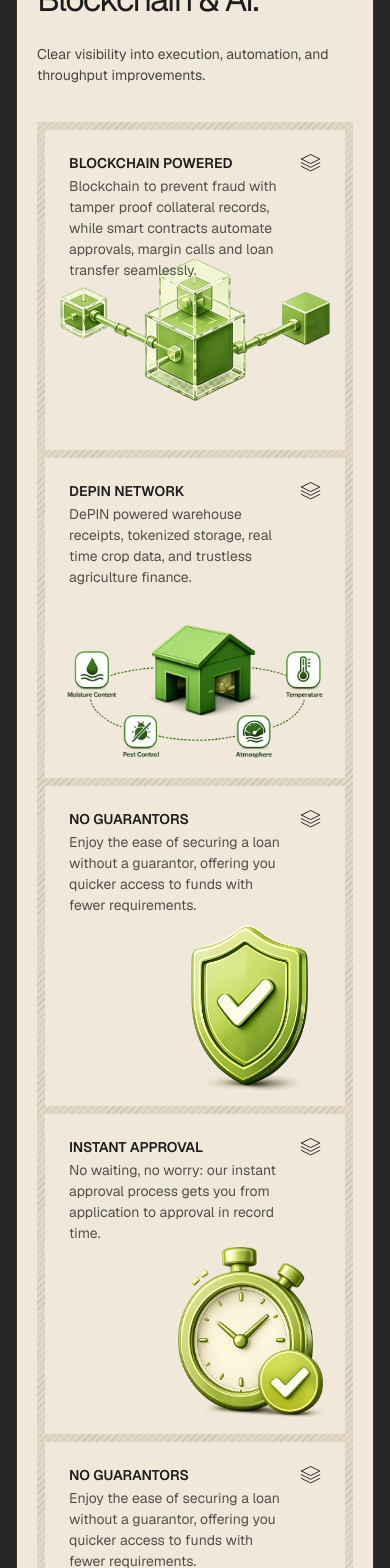
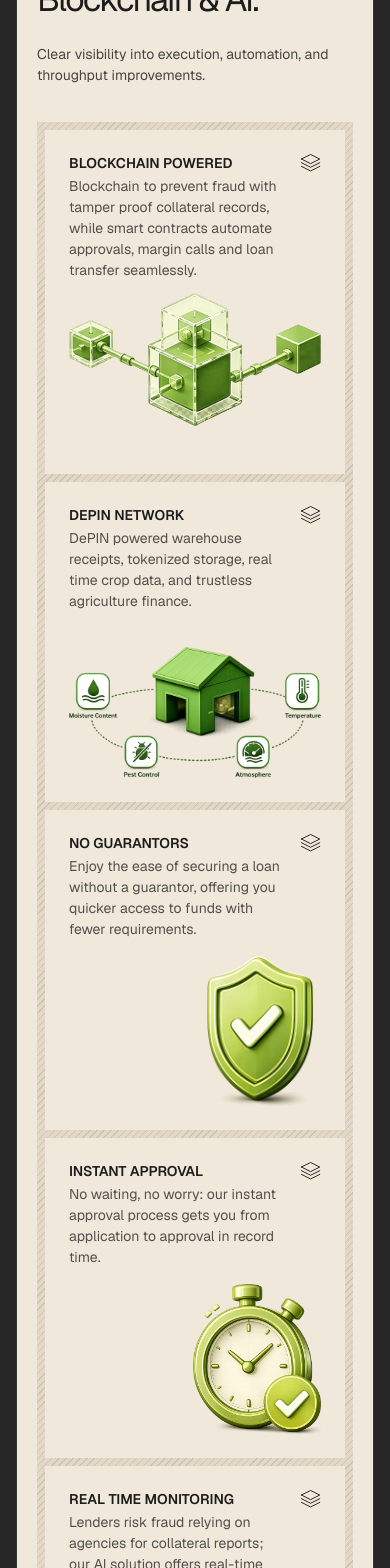
Before and after one commit to ashpreetsinghanand/Website, a React (Vite) app: page / in a window 390 px wide. Shown: the part 7320-8888 px from the top of the page. Built offline with nearby package versions, Linux system fonts and the light colour scheme.

Commit message:
Fit the feature artwork under each card's copy.
Tiles scale their images in the space below the text, the chart card is Real Time Monitoring, and the rate graphic stays pinned.

```diff
--- a/src/components/Sections.tsx
+++ b/src/components/Sections.tsx
@@ -296,12 +296,14 @@ export function Systems() {
 
 /* ---------- features bento ---------- */
 
-// Image boxes are the visible artwork (padding trimmed), placed as in the Figma at 1920px.
+// Images fill the space left under the text (so they never cover it); `pinned` keeps one absolutely placed instead.
 function Tile({
   title,
   text,
   image,
   imageClass = '',
+  place = 'items-end justify-center',
+  pinned = false,
   textClass = 'max-w-[340px]',
   className = '',
 }: {
@@ -309,11 +311,13 @@ function Tile({
   text: string
   image?: string
   imageClass?: string
+  place?: string
+  pinned?: boolean
   textClass?: string
   className?: string
 }) {
   return (
-    <article className={`relative min-h-[320px] overflow-hidden bg-paper p-6 lg:min-h-0 lg:p-7 ${className}`}>
+    <article className={`relative flex min-h-[320px] flex-col overflow-hidden bg-paper p-6 lg:min-h-0 lg:p-7 ${className}`}>
       <div className="relative z-10 flex items-start justify-between gap-4">
         <div className={textClass}>
           <strong className="block text-[14px] leading-[18px] font-semibold text-ink uppercase">{title}</strong>
@@ -321,7 +325,12 @@ function Tile({
         </div>
         <LayersMark className="h-[18px] w-5 shrink-0 text-ink" />
       </div>
-      {image && <img src={image} alt="" className={`pointer-events-none absolute ${imageClass}`} />}
+      {image && pinned && <img src={image} alt="" className={`pointer-events-none absolute ${imageClass}`} />}
+      {image && !pinned && (
+        <div className={`mt-3 flex min-h-0 flex-1 ${place}`}>
+          <img src={image} alt="" className={`max-h-full max-w-full object-contain ${imageClass}`} />
+        </div>
+      )}
     </article>
   )
 }
@@ -334,37 +343,41 @@ export function Features() {
         <div className="hatch mx-5 mt-9 grid gap-2 bg-tan p-2 [--hatch:rgb(74_72_68/0.14)] lg:mx-9 lg:grid-cols-[1fr_2fr]">
           <div className="flex flex-col gap-2">
             <Tile
-              className="lg:h-[452px]"
+              className="lg:flex-[452]"
               title="Blockchain powered"
               text="Blockchain to prevent fraud with tamper proof collateral records, while smart contracts automate approvals, margin calls and loan transfer seamlessly."
               image="/assets/cubes.webp"
-              imageClass="bottom-[49px] left-1/2 w-[384px] max-w-[90%] -translate-x-1/2"
+              place="items-center justify-center pb-6" imageClass="w-[384px]"
             />
             <Tile
-              className="lg:h-[324px]"
+              className="lg:flex-[324]"
               title="DePIN network"
               text="DePIN powered warehouse receipts, tokenized storage, real time crop data, and trustless agriculture finance."
               image="/assets/house.webp"
-              imageClass="bottom-5 left-1/2 w-[297px] max-w-[85%] -translate-x-1/2"
+              imageClass="w-[297px]"
             />
           </div>
-          <div className="grid gap-2 sm:grid-cols-2 lg:grid-rows-[260px_260px_248px]">
-            <Tile title="No guarantors" text={loanCopy} textClass="max-w-[230px]" image="/assets/shield.webp" imageClass="right-[37px] bottom-[15px] h-[166px]" />
+          <div className="grid gap-2 sm:grid-cols-2 lg:grid-rows-[repeat(3,minmax(248px,auto))]">
+            <Tile title="No guarantors" text={loanCopy} image="/assets/shield.webp" place="items-end justify-end pr-2" imageClass="h-[150px]" />
             <Tile
               title="Instant approval"
               text="No waiting, no worry: our instant approval process gets you from application to approval in record time."
               image="/assets/clock.webp"
-              imageClass="right-[22px] bottom-[17px] h-[170px]"
+              place="items-end justify-end" imageClass="h-[150px]"
             />
-            <Tile title="No guarantors" text={loanCopy} image="/assets/chart.webp" imageClass="right-3 bottom-[13px] w-[187px]" />
-            <Tile title="Social impact" text={loanCopy} image="/assets/people.webp" imageClass="bottom-0 left-1/2 w-[268px] max-w-[80%] -translate-x-1/2" />
+            <Tile
+              title="Real Time Monitoring"
+              text="Lenders risk fraud relying on agencies for collateral reports; our AI solution offers real-time monitoring, reducing the risk."
+              image="/assets/chart.webp" place="items-end justify-end" imageClass="w-[187px]" />
+            <Tile title="Social impact" text={loanCopy} image="/assets/people.webp" imageClass="w-[268px]" />
             <Tile
               className="min-h-[360px] sm:col-span-2 lg:min-h-0"
               textClass="sm:ml-[calc(50%+32px)]"
               title="Low interest rates"
               text="Secure affordable loans with our platform's low interest rates, designed to make your financial journey smooth and stress free."
               image="/assets/percent.webp"
-              imageClass="bottom-0 left-0 w-[467px] max-w-[80%] sm:max-w-[56%]"
+              pinned
+              imageClass="bottom-6 left-1/2 w-[467px] max-w-[80%] -translate-x-1/2 sm:left-1/4 sm:max-w-[42%]"
             />
           </div>
         </div>
```
